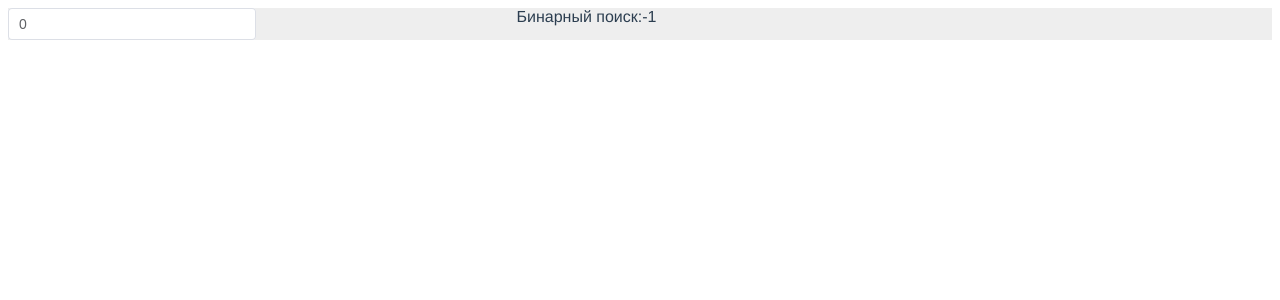
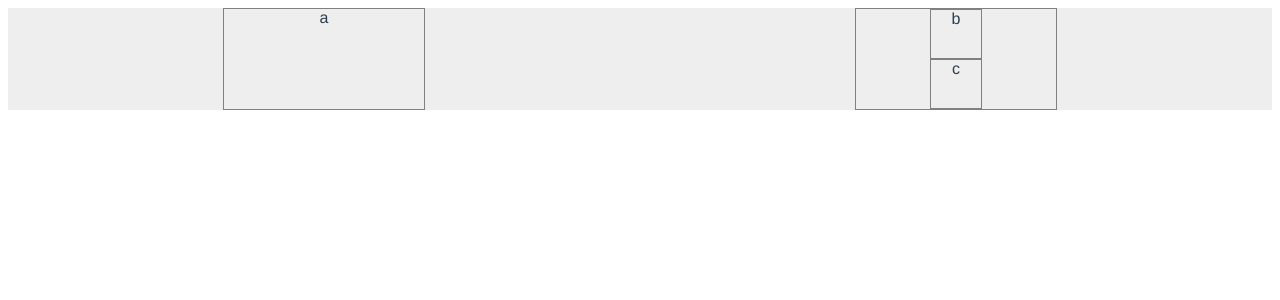
Before and after one commit to sowlru/vue-test, a Vue app: page / in a window 1280 px wide. Shown: the top 300 px of the page. Built offline with nearby package versions, Linux system fonts and the light colour scheme; what @ckeditor/ckeditor5-vue would draw is missing.

Commit message:
Move flexboxTest to html

```diff
--- a/src/App.vue
+++ b/src/App.vue
@@ -1,7 +1,7 @@
 <template>
   <div class="container">
     <div class="ALGORITHM">
-      <search-binary />
+      <!-- <search-binary /> -->
       <!-- <tree-stack /> -->
     </div>
 
@@ -11,7 +11,6 @@
 
     <!-- COMPONENTS -->
     <!-- <charts-test v-model="data4chart" /> -->
-    <!-- <flexbox-test /> -->
     <!-- <promise-test /> -->
     <!-- <proxy-test /> -->
 
@@ -28,6 +27,10 @@
       <!-- <fabric-test /> -->
       <!-- <svg-test /> -->
       <!-- <toast-editor /> -->
+    </div>
+
+    <div class="HTML">
+      <flexbox-test />
     </div>
 
     <!-- <i18n-test /> -->
@@ -47,7 +50,6 @@ import inputParent from '@/childParent/inputParent'
 import modalParent from '@/childParent/modalParent'
 // COMPONENTS
 import chartsTest from '@/components/chartsTest.vue'
-import flexboxTest from '@/components/flexboxTest.vue'
 import promiseTest from '@/components/promiseTest.vue'
 import proxyTest from '@/components/proxyTest.vue'
 // ELEMENT-PLUS
@@ -62,6 +64,8 @@ import ckEditorNPM from '@/graphics/ckEditorNPM.vue'
 import fabricTest from '@/graphics/fabricTest.vue'
 import svgTest from '@/graphics/svgTest.vue'
 import toastEditor from '@/graphics/toastEditor.vue'
+// HTML
+import flexboxTest from '@/html/flexboxTest.vue'
 
 import i18nTest from '@/i18n/i18nTest.vue'
 import jestTest from '@/jest/jestTest.vue'
@@ -78,7 +82,6 @@ export default {
     modalParent,
 
     chartsTest,
-    flexboxTest,
     promiseTest,
     proxyTest,
 
@@ -93,6 +96,8 @@ export default {
     fabricTest,
     svgTest,
     toastEditor,
+
+    flexboxTest,
 
     i18nTest,
     jestTest,
```
Also changed, not shown: src/html/flexboxTest.vue (renamed from src/components/flexboxTest.vue).
